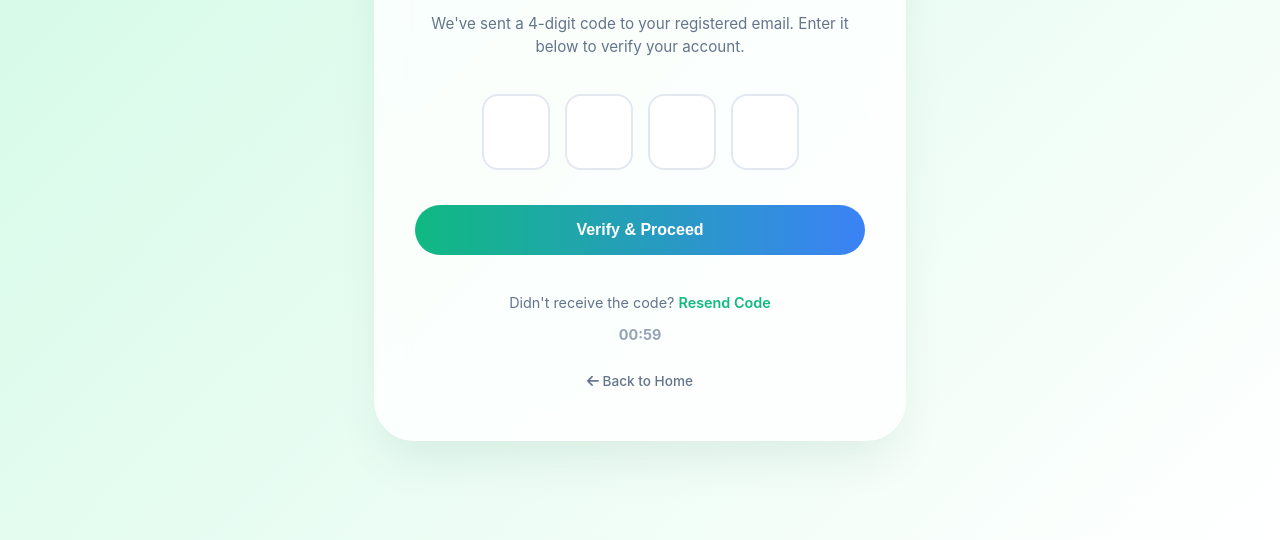
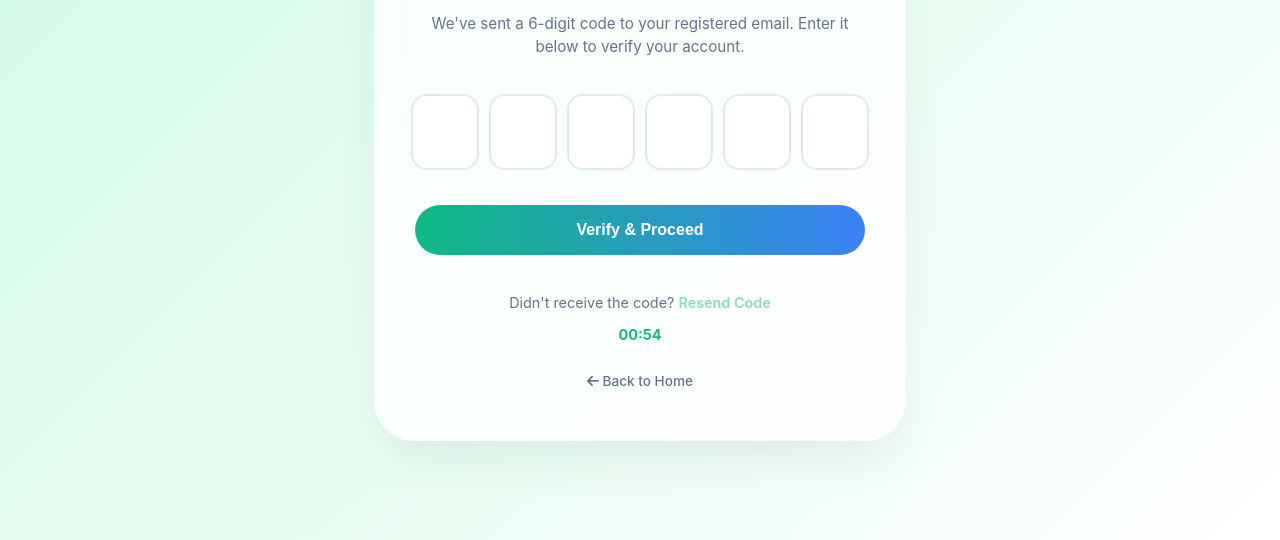
Before and after one commit to Vish00005/E-Waste-BIn-Management, a plain HTML site: page Frontened/otp.ejs in a window 1280 px wide. Shown: the part 260-800 px from the top of the page. Drawn offline with nearby package versions, Linux system fonts and the light colour scheme; files that its build step writes are made by us from their sources.

Commit message:
otp updated

```diff
--- a/Frontened/otp.ejs
+++ b/Frontened/otp.ejs
@@ -4,7 +4,7 @@
     <meta charset="UTF-8">
     <meta name="viewport" content="width=device-width, initial-scale=1.0">
     <title>Verify OTP | EcoBin</title>
-    <link rel="stylesheet" href="css/otp.css">
+    <link rel="stylesheet" href="/css/otp.css">
     <link rel="stylesheet" href="https://cdnjs.cloudflare.com/ajax/libs/font-awesome/6.4.2/css/all.min.css">
 </head>
 <body class="otp-page">
@@ -14,11 +14,13 @@
 
         <div class="otp-header">
             <h2>Verification Code</h2>
-            <p>We've sent a 4-digit code to your registered email. Enter it below to verify your account.</p>
+            <p>We've sent a 6-digit code to your registered email. Enter it below to verify your account.</p>
         </div>
 
         <form id="otpForm" action="/verify" method="POST">
             <div class="otp-input-group">
+                <input type="text" maxlength="1" pattern="\d*" inputmode="numeric" required>
+                <input type="text" maxlength="1" pattern="\d*" inputmode="numeric" required>
                 <input type="text" maxlength="1" pattern="\d*" inputmode="numeric" required>
                 <input type="text" maxlength="1" pattern="\d*" inputmode="numeric" required>
                 <input type="text" maxlength="1" pattern="\d*" inputmode="numeric" required>
@@ -37,7 +39,8 @@
     </div>
 
     <script>
-        // Automatic focus shift script
+        // Automatic focus shift script - automatically scales to 6 inputs
+        // 1. Automatic focus shift script
     const inputs = document.querySelectorAll('.otp-input-group input');
     inputs.forEach((input, index) => {
         input.addEventListener('keyup', (e) => {
@@ -48,6 +51,26 @@
             }
         });
     });
+
+    // 2. Decrementing Timer Logic
+    let timeLeft = 59; // Start at 59 seconds
+    const timerElement = document.getElementById('timer');
+    const resendBtn = document.getElementById('resendBtn');
+
+    const countdown = setInterval(() => {
+        if (timeLeft <= 0) {
+            clearInterval(countdown);
+            timerElement.innerText = "00:00";
+            resendBtn.style.opacity = "1"; // Make resend link fully visible
+            resendBtn.style.pointerEvents = "auto"; // Enable clicking
+        } else {
+            timeLeft--;
+            // Formats the number to always show two digits (e.g., 00:09)
+            timerElement.innerText = `00:${timeLeft < 10 ? '0' : ''}${timeLeft}`;
+        }
+    }, 1000);
+    // Get all input values
+
     </script>
 </body>
 </html>
--- a/assets/css/otp.css
+++ b/assets/css/otp.css
@@ -43,7 +43,7 @@
 .otp-input-group {
     display: flex;
     justify-content: center;
-    gap: 15px;
+    gap: 10px;
     margin-bottom: 35px;
 }
 
@@ -97,12 +97,17 @@
     font-weight: 600;
     text-decoration: none;
 }
+#resendBtn {
+    opacity: 0.5;
+    pointer-events: none; /* Prevents clicking until timer ends */
+    transition: 0.3s ease;
+}
 
 #timer {
     display: block;
     margin-top: 10px;
     font-weight: 700;
-    color: #94a3b8;
+    color: #10b981;
 }
 
 .back-link {
```
Lines whose indentation alone changed are shown as unchanged.
